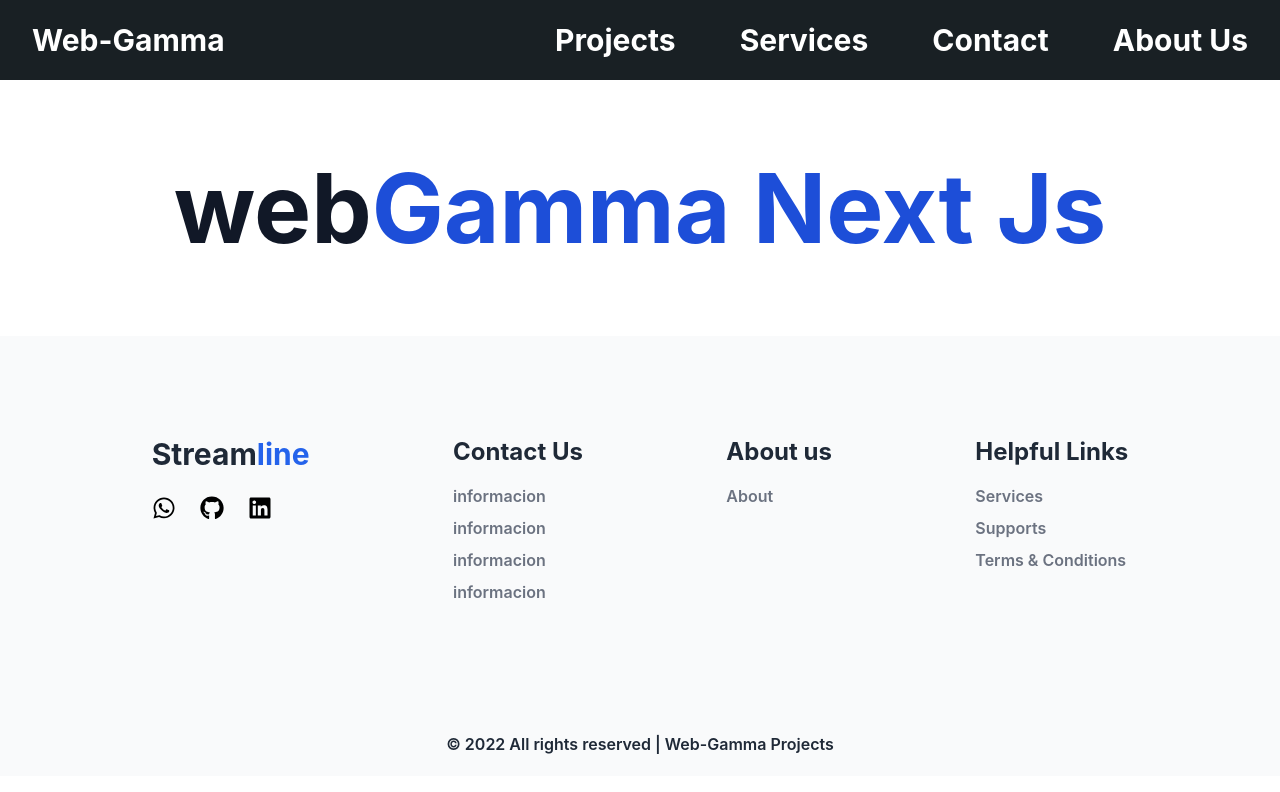
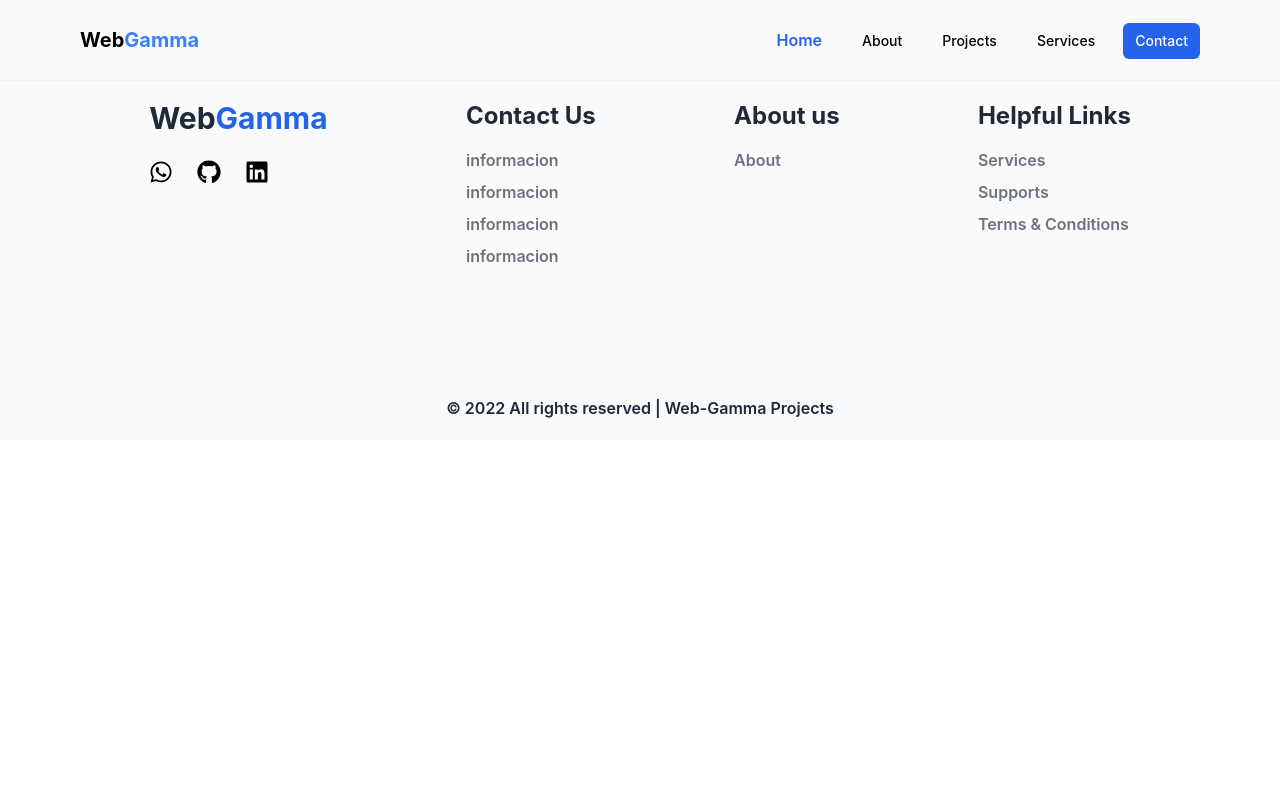
Before and after one commit to web-gamma/wgamma-nextjs2.0, a Next.js app: page / in a window 1280 px wide. Shown: the top 792 px of the page. Built offline with nearby package versions, Linux system fonts and the light colour scheme.

Commit message:
Add: - Navbar-responsive - Transitions

```diff
--- a/components/Footer.js
+++ b/components/Footer.js
@@ -10,10 +10,10 @@
         <div className="p-5 ">
           <ul>
 		  <p className="text-gray-800 font-bold text-3xl pb-6">
-							Stream<span className="text-blue-600">line</span>
+							Web<span className="text-blue-600">Gamma</span>
             </p>
             <div className="flex gap-6 pb-5">
-              <FaWhatsapp className="text-2xl cursor-pointer hover:text-yellow-600" />
+              <FaWhatsapp className="text-2xl cursor-pointer hover:text-green-600" />
               <FaGithub className="text-2xl cursor-pointer hover:text-blue-600" />
               <FaLinkedin className="text-2xl cursor-pointer hover:text-blue-600" />
             </div>
--- a/components/Herosection.js
+++ b/components/Herosection.js
@@ -4,7 +4,7 @@
 	return (
 		<div className="my-20">
 			<h1 className="md:text-8xl text-4xl font-bold text-center text-gray-900">
-				web<span className="text-blue-700">Gamma</span> {" "}
+				Web<span className="text-blue-700">Gamma</span> {" "}
 				<span className="text-blue-700">Next</span> {" "}
 				<span className="text-blue-700">Js</span>
 			</h1>
--- a/components/Navbar.js
+++ b/components/Navbar.js
@@ -1,52 +1,213 @@
-import styled from 'styled-components';
-import Link from 'next/link';
-import {FaWhatsapp} from "react-icons/fa";
+import React, { useState } from "react";
+import { Transition } from "@headlessui/react"; //for smooth transition between tabs
+import { Link } from "react-scroll"; //Alternate for a tag. in next js use link for ref
 
+function Navbar() {
+  //useState is used to change the state for start it false means when we click then only its open otherwise not.
+  const [isOpen, setIsOpen] = useState(false);
+  return (
+    <div>
+      {/* for main navcontainer*/}
+      <nav className=" shadow-sm fixed w-full z-10">
+        <div className="w-full">
+          <div className="flex items-center h-20 w-full">
+            {/* first block section outer part*/}
+            <div className="flex items-center  mx-20  justify-between w-full">
+              <div className="flex justify-center items-center flex-shrink-0 ">
+                <h1 className=" font-bold text-xl cursor-pointer">
+                  Web<span className="text-blue-500">Gamma</span>
+                </h1>
+              </div>
+              {/* small screen dont show tabs thats written hidden, on medium device appear as block*/}
+              <div className="hidden md:block">
+                <div className="ml-10 flex items-baseline space-x-4">
+                  {/*link carry some of the properties like active class i.e on current page, to i.e on about page if there,
+                   smooth i.e transition between tabs, offset i.e time interval transition.
+                   duration i.e how much time it will change*/}
+                  <Link
+                    activeClass="Home"
+                    to="about"
+                    smooth={true}
+                    offset={50}
+                    duration={500}
+                    className="cursor-pointer text-blue-600 font-semibold px-3 py-2 text-md hover:font-black"
+                  >
+                    Home
+                  </Link>
+                  <Link
+                    activeClass="about"
+                    to="about"
+                    smooth={true}
+                    offset={50}
+                    duration={500}
+                    className="cursor-pointer hover:bg-blue-600 text-black hover:text-white px-3 py-2 rounded-md text-sm font-medium"
+                  >
+                    About
+                  </Link>
+                  <Link
+                    activeClass="work"
+                    to="work"
+                    smooth={true}
+                    offset={50}
+                    duration={500}
+                    className="cursor-pointer hover:bg-blue-600 text-black hover:text-white px-3 py-2 rounded-md text-sm font-medium"
+                  >
+                    Projects
+                  </Link>
 
-const Nav = styled.nav`
-font-size: 30px;
-font-weight: bolder;
-height: 80px;
-color: white;
-display: flex;
-justify-content: space-between;
-align-items: center;
-background-color: #192024;
-}
-`;
+                  <Link
+                    activeClass="Services"
+                    to="work"
+                    smooth={true}
+                    offset={50}
+                    duration={500}
+                    className="cursor-pointer hover:bg-blue-600 text-black hover:text-white px-3 py-2 rounded-md text-sm font-medium"
+                  >
+                    Services
+                  </Link>
 
-
-
-
-const StyledLink = styled.a`
-  padding: 0rem 2rem;
-`
-
-
-const Navbar = () => {
-  return (
-    <Nav>
-      <div>
-          <Link href="/" passHref>
-              <StyledLink>Web-Gamma</StyledLink>
+                  <Link
+                    activeClass="contact"
+                    to="contact"
+                    smooth={true}
+                    offset={50}
+                    duration={500}
+                    className="cursor-pointer bg-blue-600 text-white px-3 py-2 rounded-md text-sm font-medium hover:bg-black"
+                  >
+                    Contact
                   </Link>
                 </div>
-      <div>
-      <Link href="/" passHref>
-              <StyledLink>Projects</StyledLink>
+              </div>
+            </div>
+            {/*for mobile responsive*/}
+            <div className="mr-10 flex md:hidden ">
+              {/*some property like when we click what will happen on mobile*/}
+              <button
+                onClick={() => setIsOpen(!isOpen)}
+                type="button"
+                className="bg-blue-600 inline-flex items-center justify-center p-2 rounded-md text-white  hover:bg-blue-600 focus:outline-none focus:ring-2 focus:ring-offset-2 focus:ring-offset-blue-800 focus:ring-white"
+                aria-controls="mobile-menu"
+                aria-expanded="false"
+              >
+                <span className="sr-only">Open main menu</span>
+                {/*this use the menu icon from w3 website */}
+                {!isOpen ? (
+                  <svg
+                    className="block h-6 w-6"
+                    xmlns="http://www.w3.org/2000/svg"
+                    fill="none"
+                    viewBox="0 0 24 24"
+                    stroke="currentColor"
+                    aria-hidden="true"
+                  >
+                    <path
+                      strokeLinecap="round"
+                      strokeLinejoin="round"
+                      strokeWidth="2"
+                      d="M4 6h16M4 12h16M4 18h16" //for menu shape
+                    />
+                  </svg>
+                ) : (
+                  <svg
+                    className="block h-6 w-6"
+                    xmlns="http://www.w3.org/2000/svg"
+                    fill="none"
+                    viewBox="0 0 24 24"
+                    stroke="currentColor"
+                    aria-hidden="true"
+                  >
+                    <path
+                      strokeLinecap="round"
+                      strokeLinejoin="round"
+                      strokeWidth="2"
+                      d="M6 18L18 6M6 6l12 12" //for cross shape
+                    />
+                  </svg>
+                )}
+              </button>
+            </div>
+          </div>
+        </div>
+
+        <Transition
+          show={isOpen}
+          enter="transition ease-out duration-100 transform"
+          enterFrom="opacity-0 scale-95"
+          enterTo="opacity-100 scale-100"
+          leave="transition ease-in duration-75 transform"
+          leaveFrom="opacity-100 scale-100"
+          leaveTo="opacity-0 scale-95"
+        >
+          {(ref) => (
+            <div className="md:hidden" id="mobile-menu">
+              <div
+                ref={ref}
+                className="bg-white px-2 pt-2 pb-3 space-y-1 sm:px-3"
+              >
+                <Link
+                  href="/home"
+                  activeClass="home"
+                  to="home"
+                  smooth={true}
+                  offset={50}
+                  duration={500}
+                  className="cursor-pointer hover:bg-blue-600 text-black hover:text-white block px-3 py-2 rounded-md text-base font-medium"
+                >
+                  Home
                 </Link>
-          <Link href="/" passHref>
-              <StyledLink>Services</StyledLink>
+                <Link
+                  href="/about"
+                  activeClass="about"
+                  to="about"
+                  smooth={true}
+                  offset={50}
+                  duration={500}
+                  className="cursor-pointer hover:bg-blue-600 text-black hover:text-white block px-3 py-2 rounded-md text-base font-medium"
+                >
+                  About
                 </Link>
-          <Link href="/" passHref>
-              <StyledLink>Contact</StyledLink>
+
+                <Link
+                  href="/work"
+                  activeClass="work"
+                  to="work"
+                  smooth={true}
+                  offset={50}
+                  duration={500}
+                  className="cursor-pointer hover:bg-blue-600 text-black hover:text-white block px-3 py-2 rounded-md text-base font-medium"
+                >
+                  Projects
                 </Link>
-          <Link href="/" passHref>
-              <StyledLink>About Us</StyledLink>
+                <Link
+                  href="/services"
+                  activeClass="services"
+                  to="services"
+                  smooth={true}
+                  offset={50}
+                  duration={500}
+                  className="cursor-pointer hover:bg-blue-600 text-black hover:text-white block px-3 py-2 rounded-md text-base font-medium"
+                >
+                  Services
+                </Link>
+
+                <Link
+                  href="/contact"
+                  activeClass="work"
+                  to="work"
+                  smooth={true}
+                  offset={50}
+                  duration={500}
+                  className="cursor-pointer hover:bg-blue-600 text-black hover:text-white block px-3 py-2 rounded-md text-base font-medium"
+                >
+                  Contact
                 </Link>
               </div>
-    </Nav>
+            </div>
+          )}
+        </Transition>
+      </nav>
+    </div>
   );
-};
+}
 
-export default Navbar
+export default Navbar;
--- a/components/Navitem.js
+++ /dev/null
@@ -1,20 +0,0 @@
-import Link from 'next/link'
-import React from 'react'
-
-
-const Navitem = ({href, text, active}) => {
-  return (
-    <Link href={href}>
-        <a
-        className={`
-           nav__link ${active ? "active" : ""}
-        `}
-
-       >
-           {text}
-       </a>
-    </Link>
-  );
-};
-
-export default Navitem
--- a/package.json
+++ b/package.json
@@ -9,6 +9,7 @@
     "lint": "next lint"
   },
   "dependencies": {
+    "@headlessui/react": "^1.6.4",
     "css": "^3.0.0",
     "next": "12.1.6",
     "postcss-flexbugs-fixes": "^5.0.2",
@@ -16,6 +17,7 @@
     "react": "18.1.0",
     "react-dom": "18.1.0",
     "react-icons": "^4.4.0",
+    "react-scroll": "^1.8.7",
     "styled-components": "^5.3.5"
   },
   "devDependencies": {
--- a/pages/index.js
+++ b/pages/index.js
@@ -1,5 +1,4 @@
 import Head from "next/head";
-import Herosection from "../components/Herosection";
 import Navbar from "../components/Navbar";
 import Footer from "../components/Footer";
 
@@ -7,14 +6,11 @@
   return (
     <>
       <Head>
-
         <title>Create Next App</title>
         <meta name="description" content="Generated by create next app" />
         <link rel="icon" href="/favicon.ico" />
-
       </Head>
       <Navbar />
-      <Herosection />
       <Footer />
 
     </>
```
Also changed, not shown: 1 other file (tests, documents, lock files or other folders). Lines whose indentation alone changed are shown as unchanged.
